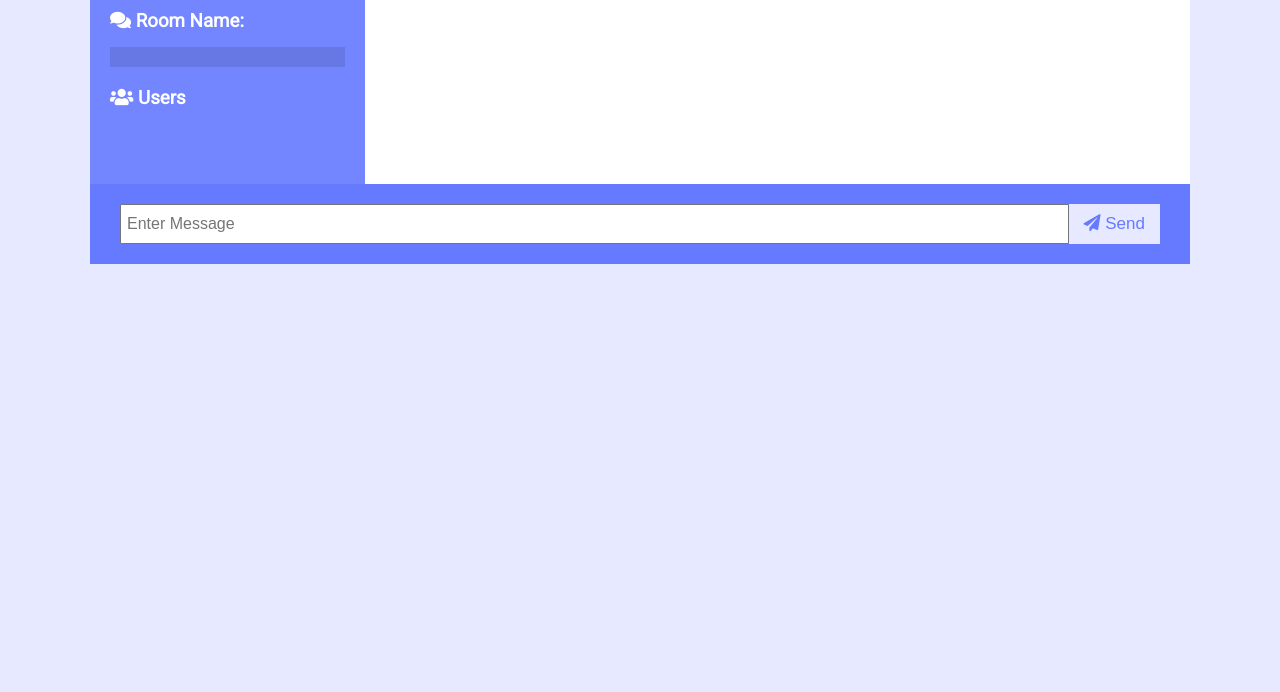
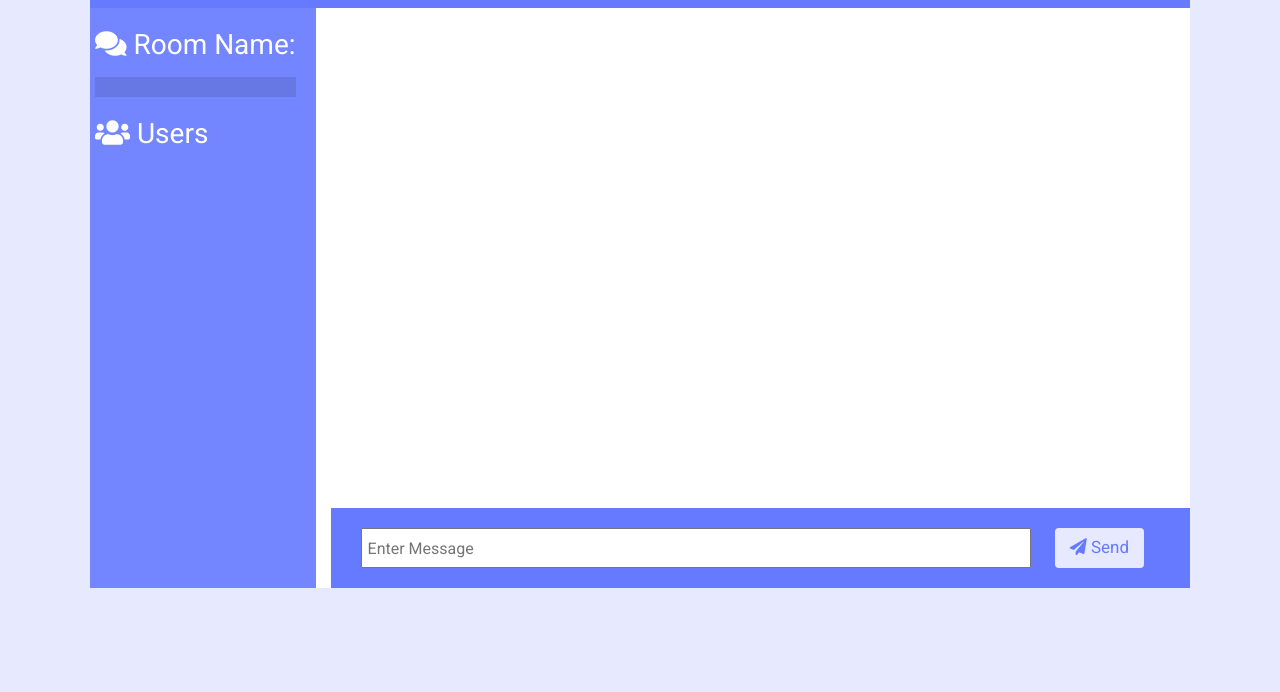
Before and after one commit to mhRumi/Realtime-Chat, a website: page public/chat.html in a window 1280 px wide. Shown: the part 108-800 px from the top of the page. Drawn offline with nearby package versions, Linux system fonts and the light colour scheme; no server answers.

Commit message:
some changes in front-end

```diff
--- a/public/chat.html
+++ b/public/chat.html
@@ -3,6 +3,10 @@
   <head>
     <meta charset="UTF-8" />
     <meta name="viewport" content="width=device-width, initial-scale=1.0" />
+  <link rel="stylesheet" href="https://maxcdn.bootstrapcdn.com/bootstrap/4.4.1/css/bootstrap.min.css">
+  <script src="https://ajax.googleapis.com/ajax/libs/jquery/3.4.1/jquery.min.js"></script>
+  <script src="https://cdnjs.cloudflare.com/ajax/libs/popper.js/1.16.0/umd/popper.min.js"></script>
+  <script src="https://maxcdn.bootstrapcdn.com/bootstrap/4.4.1/js/bootstrap.min.js"></script>
     <link
       rel="stylesheet"
       href="https://cdnjs.cloudflare.com/ajax/libs/font-awesome/5.12.1/css/all.min.css"
@@ -18,28 +22,33 @@
         <h1><i class="fas fa-smile"></i> ChatApp</h1>
         <a href="index.html" class="btn">Leave Room</a>
       </header>
-      <main class="chat-main">
+
+      <div class="row" >
+        <div class="col-lg-3.5" style="overflow-x: scroll;max-height:600px">
           <div class="chat-sidebar">
             <h3><i class="fas fa-comments"></i> Room Name:</h3>
             <h2 id="room-name"></h2>
             <h3><i class="fas fa-users"></i> Users</h3>
-          <ul id="users">
+            <ul id="users" style="padding-left: 5%;">
             </ul>
           </div>
-        <div class="chat-messages"></div>
-      </main>
+        </div>
+
+        <div class="col-lg">
+          <div class="chat-messages">
+          </div>
+
           <div class="chat-form-container">
             <form id="chat-form">
-          <input
-            id="msg"
-            type="text"
-            placeholder="Enter Message"
-            required
-            autocomplete="off"
-          />
-          <button class="btn"><i class="fas fa-paper-plane"></i> Send</button>
+              <input style="margin-right: 3%;width:80%" id="msg" type="text" placeholder="Enter Message" requiredautocomplete="off" />
+              <button class="btn" style="margin-right: 2%;"><i class="fas fa-paper-plane"></i> Send</button>
             </form>
           </div>
+        </div>
+
+      </div>
+
+
     </div>
 
     <script src="https://cdnjs.cloudflare.com/ajax/libs/qs/6.9.3/qs.min.js"
--- a/public/css/style.css
+++ b/public/css/style.css
@@ -61,13 +61,15 @@ a {
 .chat-main {
 	display: grid;
 	grid-template-columns: 1fr 3fr;
+
 }
 
 .chat-sidebar {
 	background: var(--dark-color-b);
 	color: #fff;
-	padding: 20px 20px 60px;
+	padding: 20px 20px 50px;
 	overflow-y: scroll;
+	min-height: 580px;
 }
 
 .chat-sidebar h2 {
@@ -83,10 +85,12 @@ a {
 
 .chat-sidebar ul li {
 	padding: 10px 0;
+	max-height: 600px;
 }
 
 .chat-messages {
 	padding: 30px;
+	min-height: 500px;
 	max-height: 500px;
 	overflow-y: scroll;
 }
@@ -113,6 +117,7 @@ a {
 .chat-form-container {
 	padding: 20px 30px;
 	background-color: var(--dark-color-a);
+
 }
 
 .chat-form-container form {
```
Lines whose indentation alone changed are shown as unchanged.
